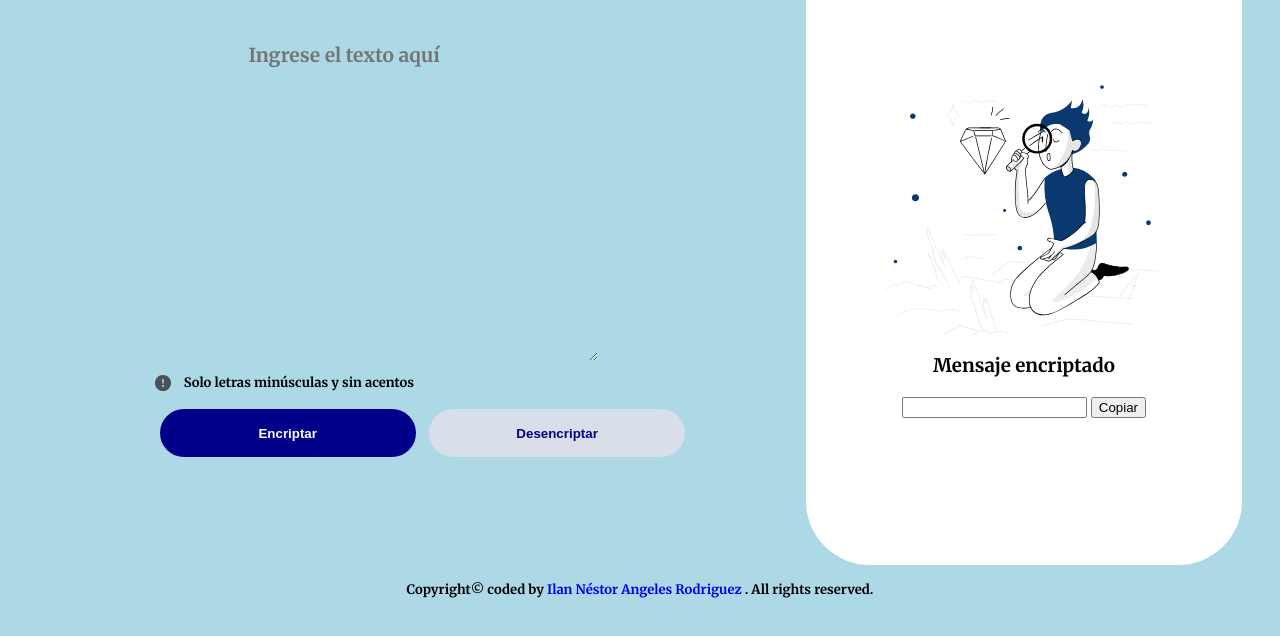
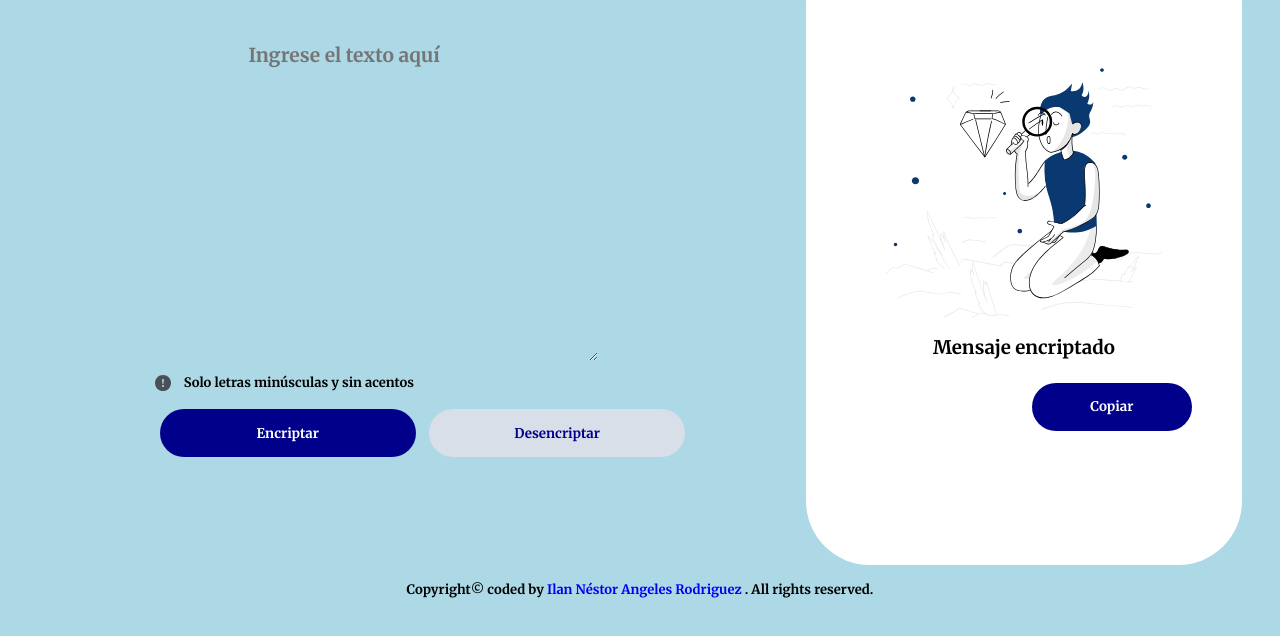
Before and after one commit to ilanangelesrodriguez/programaONE, a plain HTML site: page ChallengeONE/Sprint01/index.html in a window 1280 px wide. Shown: the part 134-770 px from the top of the page. Drawn offline with Linux system fonts and the light colour scheme.

Commit message:
Agrego estilo al boton copiar y de encriptacion

```diff
--- a/ChallengeONE/Sprint01/style.css
+++ b/ChallengeONE/Sprint01/style.css
@@ -14,7 +14,15 @@ p{
 h2 {
     font-size: larger;
 }
-textarea{
+input {
+    border: none;
+    outline: 0 none;
+    background-color: transparent;
+    font-weight: bold;
+    font-family: 'Merriweather', serif;
+    /* width: calc(100% - 80px); */
+}
+textarea {
     border: none;
     outline: 0 none;
     background-color: transparent;
@@ -26,11 +34,12 @@ textarea{
 textarea:active {
     border: none;
 }
+
 /* .botones{
     display: flex;
     align-items: flex-end;
 } */
-.btn-encriptar, .btn-desencriptar{
+.btn-encriptar, .btn-desencriptar, .btn{
     border: darkblue;
     width: 20vw;
     height: 3rem;
@@ -38,7 +47,14 @@ textarea:active {
     margin: 0.3rem;
     font-weight: bold;
 }
-.btn-encriptar{
+.btn{
+    width: 10rem;
+    height: 3rem;
+    border-radius: 5rem;
+    margin: 0.3rem;
+    font-weight: bold;
+}
+.btn-encriptar,.btn{
     background-color: darkblue;
     color: white;
     cursor: pointer;
```
